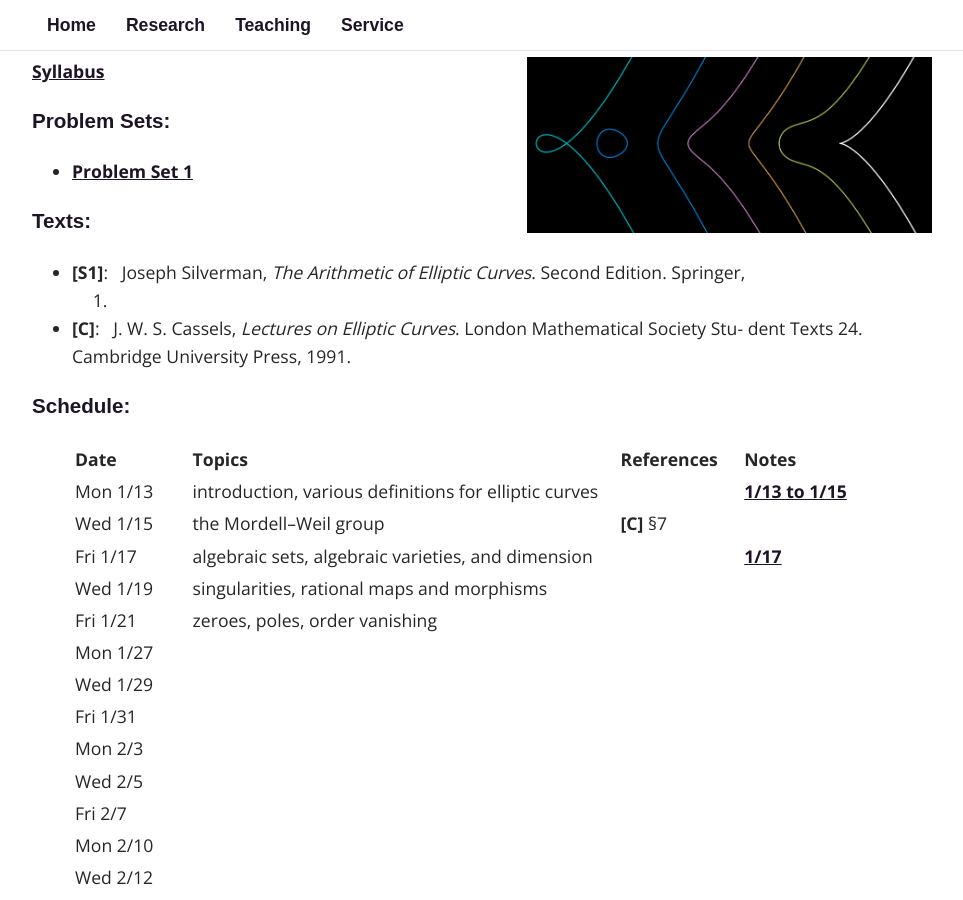
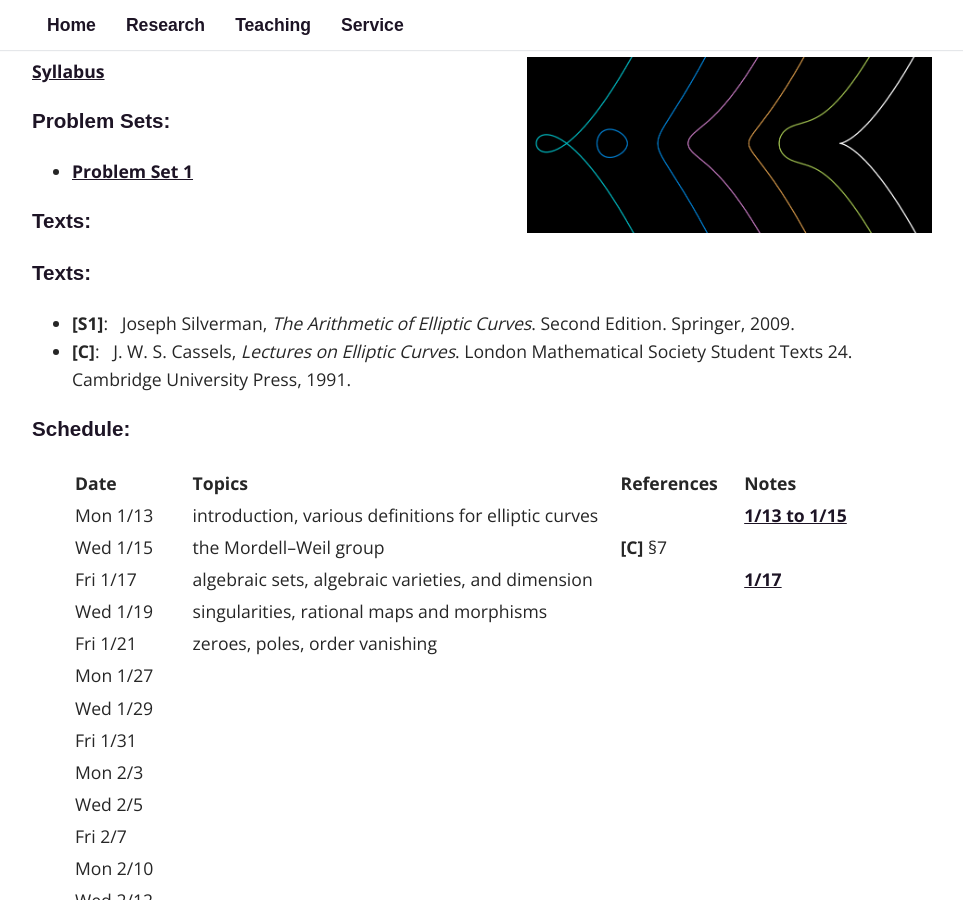
Before and after one commit to fsaia/site, a Jekyll site: the page built from _pages/05_math_525.md, in a window 1280 px wide and 900 px high, scrolled down 365 px. Shown: the whole window, without its empty margins (158-1121 px from the left). Built offline with Jekyll 4.4.1, drawn with Linux system fonts in a browser that asks for light colours; some web fonts are replaced.

Commit message:
Update 05_math_525.md

```diff
--- a/_pages/05_math_525.md
+++ b/_pages/05_math_525.md
@@ -15,10 +15,9 @@ exclude: true
 * [Problem Set 1](https://drive.google.com/open?id=1-D_T3CQqdEBX2SlotIEUK8en_CIYczWG&usp=drive_fs)
 
 ### Texts:
-* **[S1]**\: &nbsp; Joseph Silverman, *The Arithmetic of Elliptic Curves*. Second Edition. Springer,
-2009.
-* **[C]**\: &nbsp; J. W. S. Cassels, *Lectures on Elliptic Curves*. London Mathematical Society Stu-
-dent Texts 24. Cambridge University Press, 1991.
+### Texts:
+* **[S1]**\: &nbsp; Joseph Silverman, *The Arithmetic of Elliptic Curves*. Second Edition. Springer, 2009.
+* **[C]**\: &nbsp; J. W. S. Cassels, *Lectures on Elliptic Curves*. London Mathematical Society Student Texts 24. Cambridge University Press, 1991.
 
 ### Schedule:
 
```
